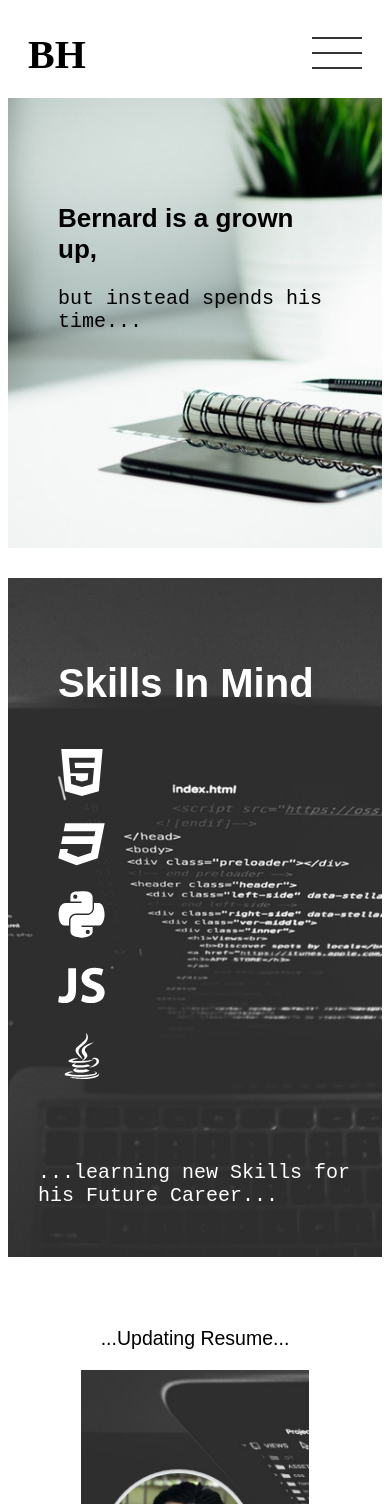
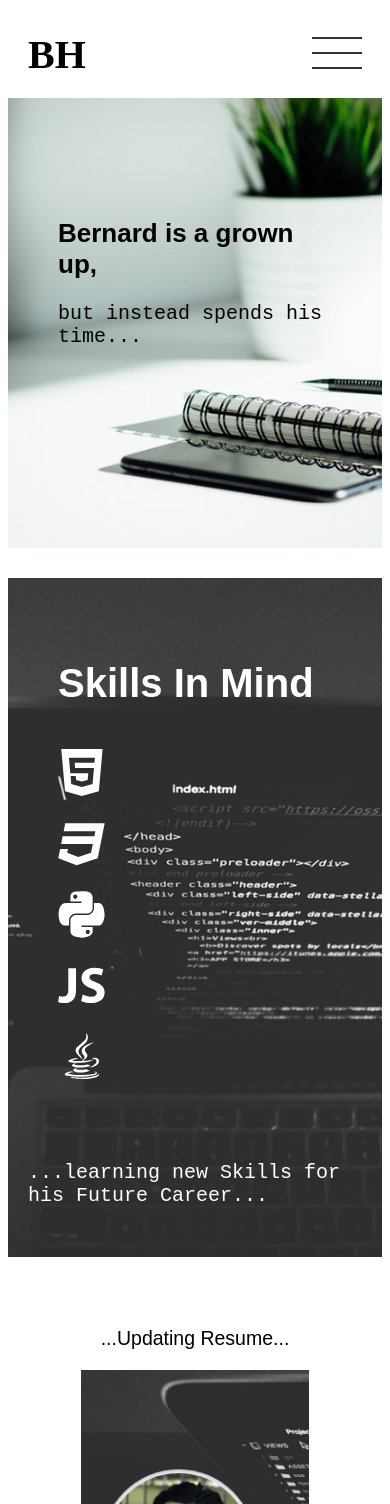
Before and after one commit to Troy420/portfolio, a plain HTML site: page index.html in a window 390 px wide. Shown: the top 1504 px of the page. Drawn offline with Linux system fonts and the light colour scheme; a web font is replaced by a local one.

Commit message:
Update styles/styles.css

```diff
--- a/styles/styles.css
+++ b/styles/styles.css
@@ -257,7 +257,7 @@ section.skill {
 section.skill .col-2:nth-child(2) p {
 	font-family: 'Space Mono', monospace;
 	font-size: 20px;
-	margin: 0 20px;
+	margin: 0 10px;
 	color: rgba(255,255,255,1);
 }
 
@@ -462,7 +462,7 @@ footer a:not(:hover){
 
 	section.about h2{
 		font-size: 26px;
-		margin-top: 55px;
+		margin-top: 70px;
 	}
 
 	.mobile-nav{
```
